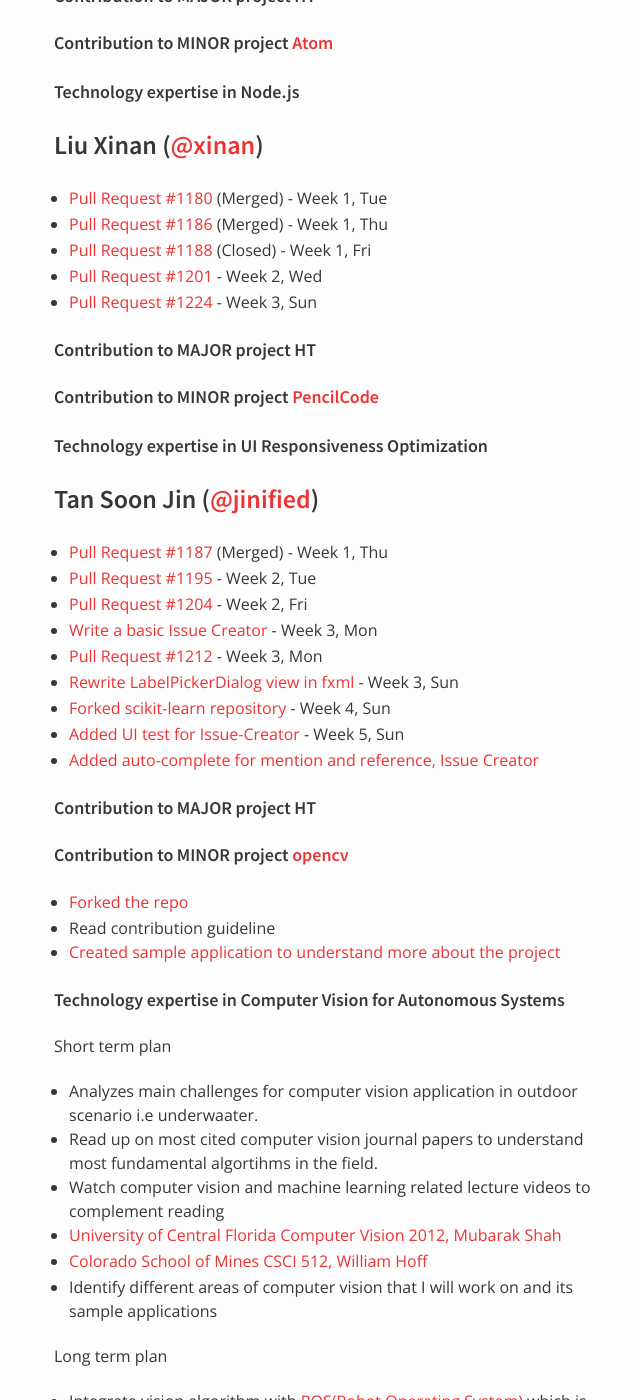
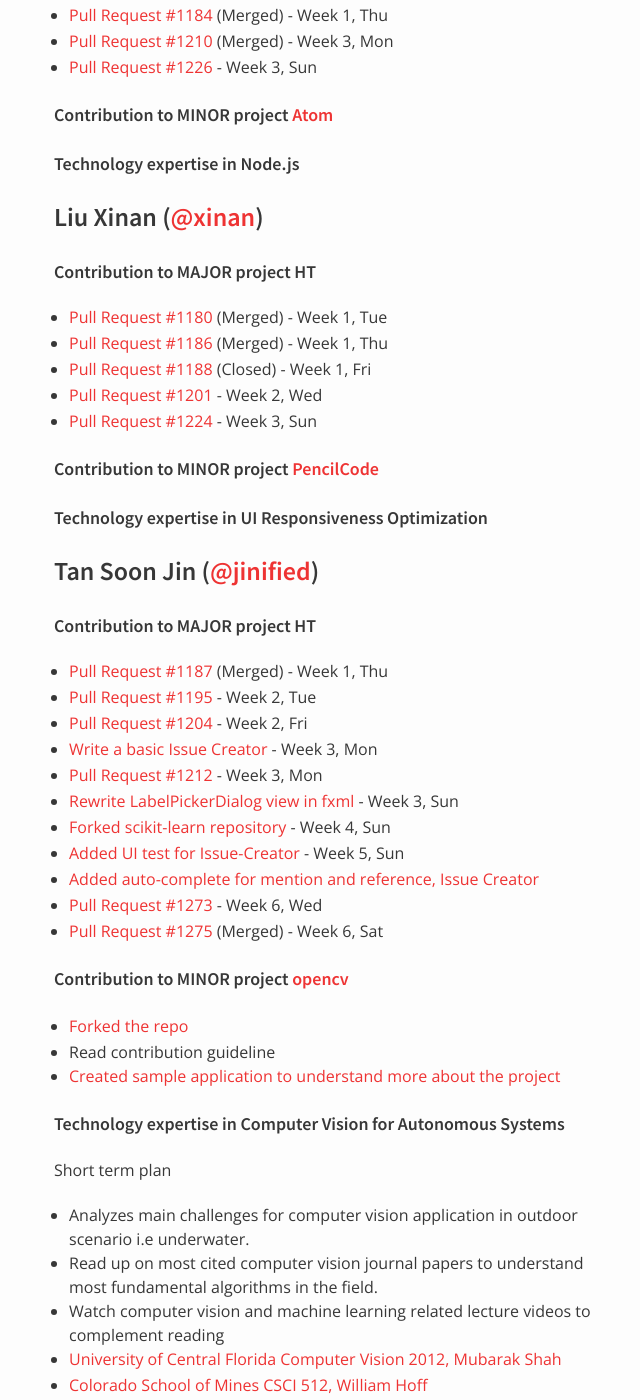
Before and after one commit to nus-oss/cs3281-AY1516S2-website, a Jekyll site: the page built from teams/hubturbo.md, in a window 1280 px wide and 1400 px high, scrolled down 1886 px. Shown: the whole window, without its empty margins (316-956 px from the left). Built offline with Jekyll 4.4.1, drawn with Linux system fonts in a browser that asks for light colours; some of the changed text lies outside the part shown.

Commit message:
Updated PR progress for team. Moved the work done to the respective major/minor/expertise sections appropriately.

```diff
--- a/teams/hubturbo.md
+++ b/teams/hubturbo.md
@@ -17,7 +17,7 @@
  - [@jinified](https://github.com/jinified)
    ([Tan Soon Jin](http://jinified.github.io))
    - Technology Expertise:
-	  [OpenCV](https://github.com/Itseez/opencv)
+	  [opencv](https://github.com/Itseez/opencv)
 
  - [@m133225](https://github.com/m133225)
    ([Choo Boon Yong Martin](http://m133225.github.io))
@@ -49,9 +49,9 @@
 	* [x] Assignee Picker
 	* [x] Open/Close Issues
 	* [x] Issue Comments Retriever
-* [ ] Covering more use cases, UI improvements, refactoring & testing - Week 6
+* [ ] Covering more use cases, UI improvements, refactoring & testing - Week 6 & Recess Week
 	* [x] Issue Creator
-	* [ ] Milestone Picker
+	* [x] Milestone Picker
 	* [ ] Assignee Picker
 	* [ ] Open/Close Issues
 	* [ ] Issue Comments Retriever
@@ -61,26 +61,29 @@
 
 ### Choo Boon Yong Martin ([@m133225](https://github.com/m133225)) (Team Lead - Week 4 to 8)
 
+##### Contribution to MAJOR project HT
+
 * [Pull Request #1191](https://github.com/HubTurbo/HubTurbo/pull/1191) (Merged) - Week 1, Sat
 * [Pull Request #1193](https://github.com/HubTurbo/HubTurbo/pull/1193) - Week 1, Sun
 * [Pull Request #1207](https://github.com/HubTurbo/HubTurbo/pull/1207) (Merged) - Week 2, Sat
 * [Pull Request #1208](https://github.com/HubTurbo/HubTurbo/pull/1208) (Merged) - Week 2, Sat
 * [Pull Request #1228](https://github.com/HubTurbo/HubTurbo/pull/1228) (Closed) - Week 4, Mon
-* [Forked atom repository](https://github.com/m133225/atom) - Week 4, Sun
-
-##### Contribution to MAJOR project HT
+* [Pull Request #1251](https://github.com/HubTurbo/HubTurbo/pull/1251) (Closed) - Week 6, Mon
+* [Pull Request #1260](https://github.com/HubTurbo/HubTurbo/pull/1260) - Week 6, Mon
 
 ##### Contribution to MINOR project [Atom](https://github.com/atom/atom)
+
+* [Forked atom repository](https://github.com/m133225/atom) - Week 4, Sun
 
 ##### Technology expertise in AI in Motion Planning
 
 ### Muhammad Rais Fathin Mudzakir ([@raisfathin](https://github.com/raisfathin))
 
+##### Contribution to MAJOR project HT
+
 * [Pull Request #1184](https://github.com/HubTurbo/HubTurbo/pull/1184) (Merged) - Week 1, Thu
 * [Pull Request #1210](https://github.com/HubTurbo/HubTurbo/pull/1210) (Merged) - Week 3, Mon
 * [Pull Request #1226](https://github.com/HubTurbo/HubTurbo/pull/1226) - Week 3, Sun
-
-##### Contribution to MAJOR project HT
 
 ##### Contribution to MINOR project [Atom](https://github.com/atom/atom)
 
@@ -111,8 +116,8 @@
 * [Forked scikit-learn repository](https://github.com/jinified/scikit-learn) - Week 4, Sun
 * [Added UI test for Issue-Creator](https://github.com/nus-fboa2016-ht/HubTurbo/blob/issue-creator/src/test/java/unstable/IssueCreatorTest.java) - Week 5, Sun
 * [Added auto-complete for mention and reference, Issue Creator](https://github.com/nus-fboa2016-ht/HubTurbo/blob/issue-creator/src/main/java/ui/components/issue_creators/IssueContentPane.java)
-
-##### Contribution to MAJOR project HT
+* [Pull Request #1273](https://github.com/HubTurbo/HubTurbo/pull/1273) - Week 6, Wed
+* [Pull Request #1275](https://github.com/HubTurbo/HubTurbo/pull/1275) (Merged) - Week 6, Sat
 
 ##### Contribution to MINOR project [opencv](https://github.com/Itseez/opencv)
 - [Forked the repo](https://github.com/jinified/opencv)
@@ -121,8 +126,8 @@
 
 ##### Technology expertise in Computer Vision for Autonomous Systems
 Short term plan
-- Analyzes main challenges for computer vision application in outdoor scenario i.e underwaater.
-- Read up on most cited computer vision journal papers to understand most fundamental algortihms in the field.
+- Analyzes main challenges for computer vision application in outdoor scenario i.e underwater.
+- Read up on most cited computer vision journal papers to understand most fundamental algorithms in the field.
 - Watch computer vision and machine learning related lecture videos to complement reading
  - [University of Central Florida Computer Vision 2012, Mubarak Shah](https://www.youtube.com/watch?v=715uLCHt4jE&list=PLd3hlSJsX_Imk_BPmB_H3AQjFKZS9XgZm)
  - [Colorado School of Mines CSCI 512, William Hoff](https://www.youtube.com/watch?v=skaQfPQFSyY&list=PL7v9EfkjLswLfjcI-qia-Z-e3ntl9l6vp)
@@ -138,15 +143,14 @@
 - [Complete research of potential focus areas of the project including relevant journal papers](https://github.com/jinified/visionx/blob/master/doc/Research.md)
 - Complete basic ROS tutorials (needed to integrate vision algorithms)
 
+### Tan Yi Yan ([@garbanzos](https://github.com/garbanzos))
 
-### Tan Yi Yan ([@garbanzos](https://github.com/garbanzos))
+##### Contribution to MAJOR project HT
 
 * [Pull Request #1183](https://github.com/HubTurbo/HubTurbo/pull/1183) (Merged) - Week 1, Thu
 * [Pull Request #1222](https://github.com/HubTurbo/HubTurbo/pull/1222) - Week 3, Sat
 * [Pull Request #1225](https://github.com/HubTurbo/HubTurbo/pull/1225) - Week 3, Sun
 
-##### Contribution to MAJOR project HT
-
 ##### Contribution to MINOR project [Brackets](https://github.com/adobe/brackets)
 
 ##### Technology expertise in Web Security
```
Also changed, not shown: other parts of teams/hubturbo.md (+4 -2 lines).
